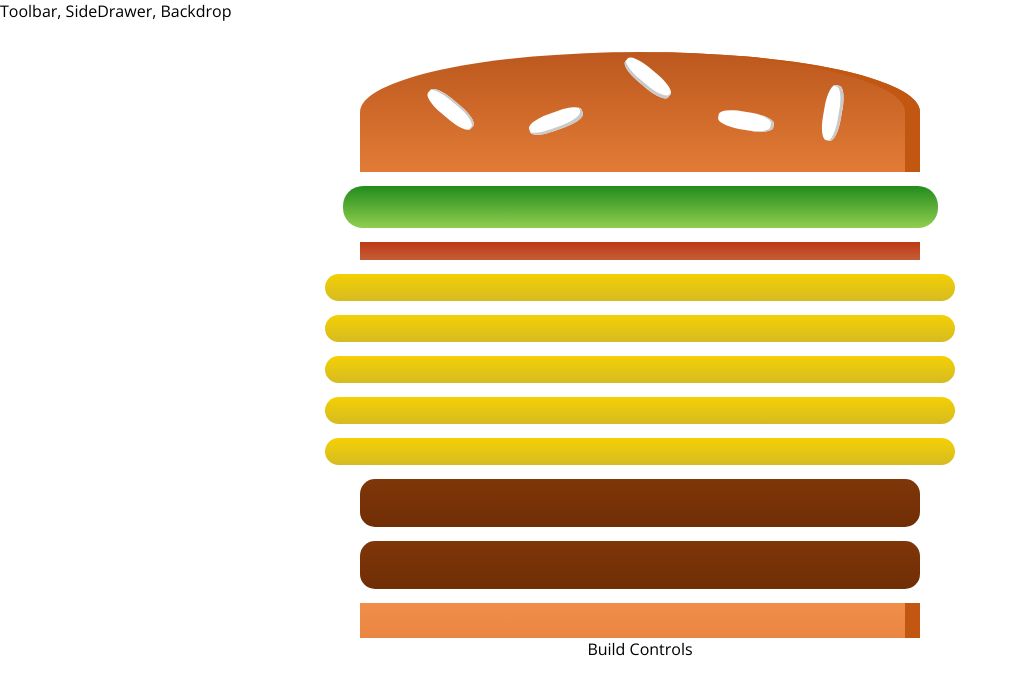
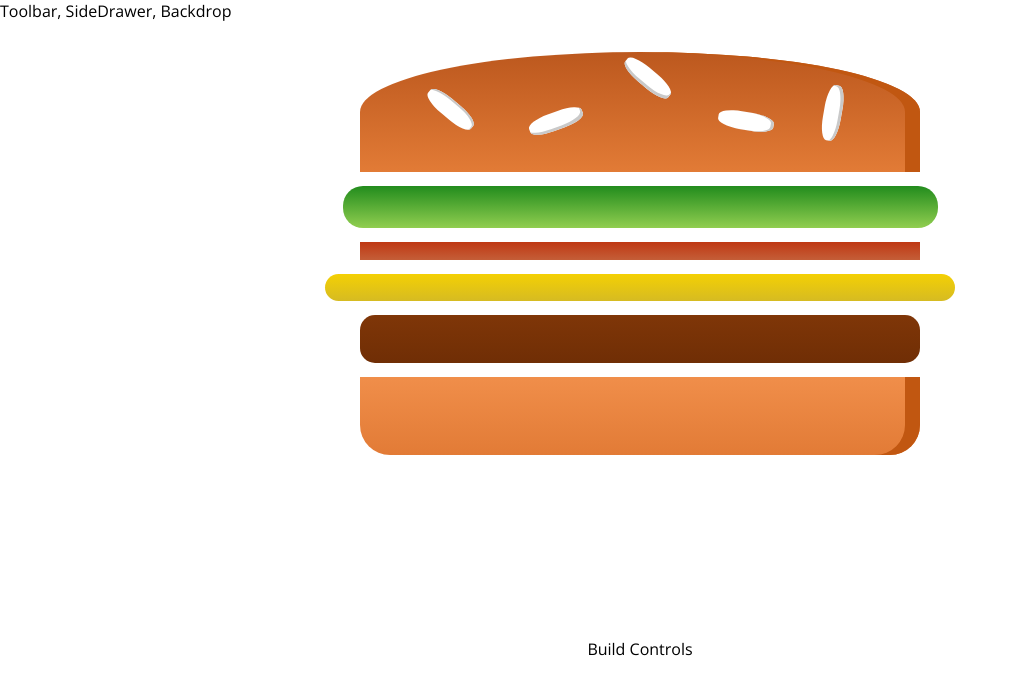
Before and after one commit to JordT/burgerBuilderApp, a React (Create React App) app: page / in a window 1280 px wide. Shown: the top 694 px of the page, without its empty margins (0-1018 px from the left). Built offline with nearby package versions, Linux system fonts and the light colour scheme.

Commit message:
Updated commit

```diff
--- a/src/containers/BurgerBuilder/BurgerBuilder.js
+++ b/src/containers/BurgerBuilder/BurgerBuilder.js
@@ -8,8 +8,8 @@ class BurgerBuilder extends React.Component {
     ingredients : {
       salad: 1,
       bacon: 1,
-      cheese: 5,
-      meat: 2
+      cheese: 1,
+      meat: 1
     }
   }
 
```
Also changed, not shown: 1 other file (tests, documents, lock files or other folders).
